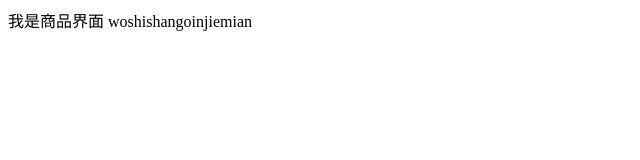
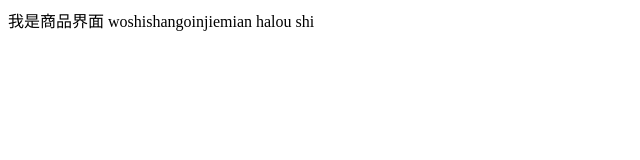
Before and after one commit to yqc0911/nuxt_demo, a Nuxt app: page /product in a window 1280 px wide. Shown: the top 160 px of the page, without its empty margins (0-640 px from the left). Built offline with nearby package versions, Linux system fonts and the light colour scheme.

Commit message:
完成界面设计

```diff
--- a/app/pages/product.vue
+++ b/app/pages/product.vue
@@ -2,6 +2,7 @@
     <div>
         我是商品界面
         woshishangoinjiemian
+        halou shi
     </div>
 </template>
 
```
